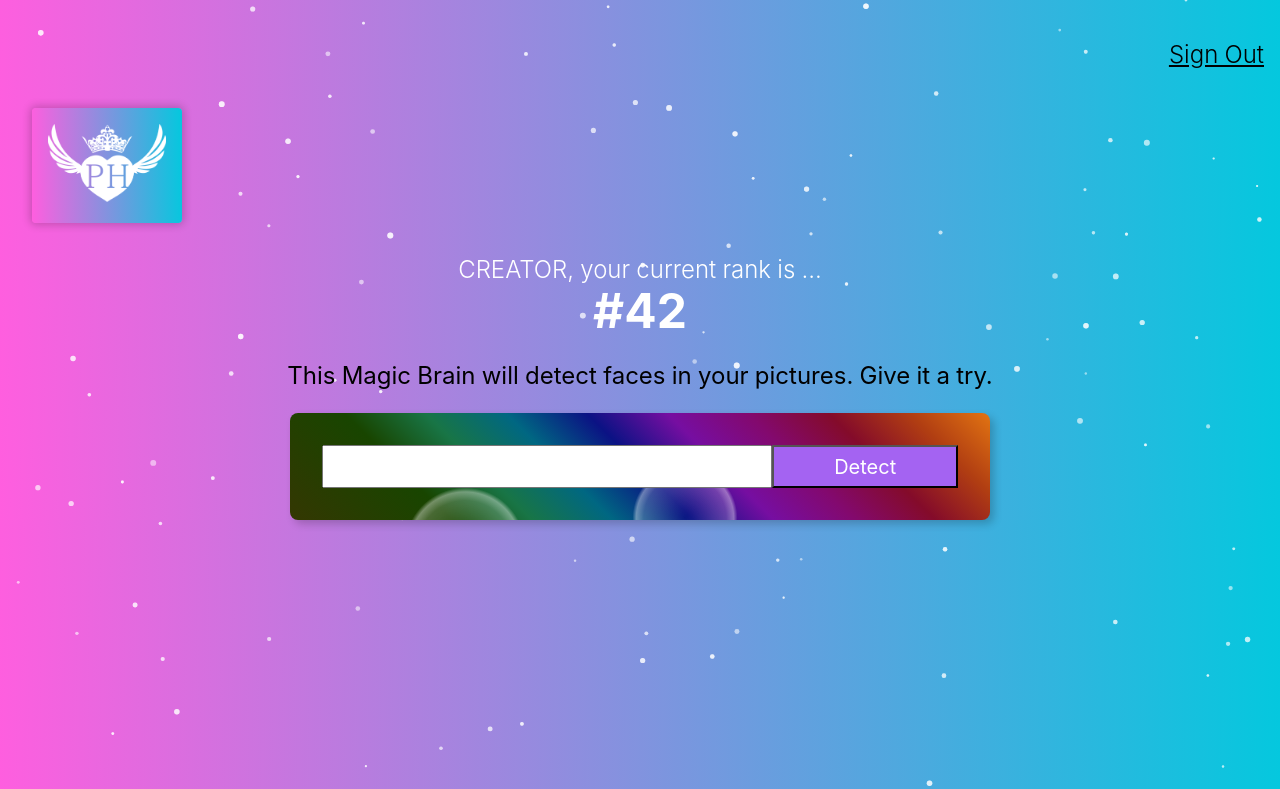
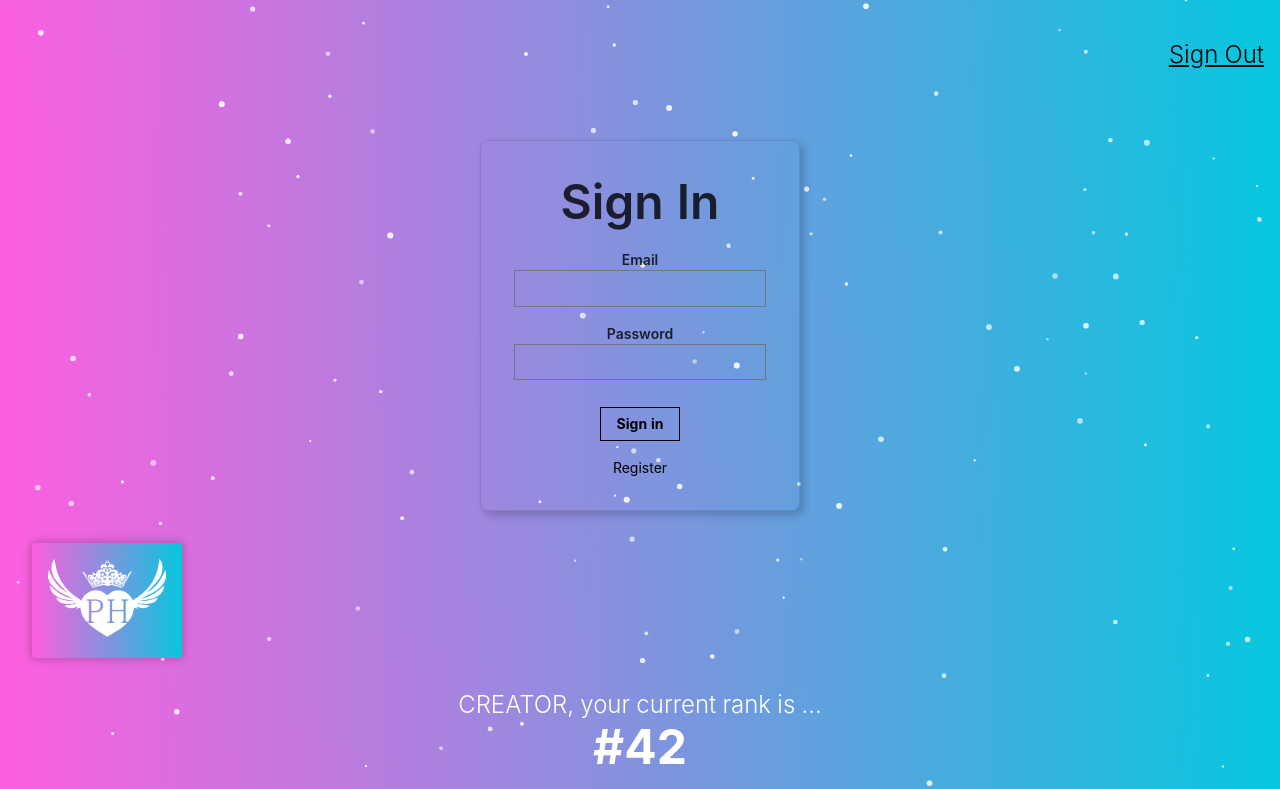
Before and after one commit to ProsperousHeart/FaceRecognitionApp-ZTM, a React (Create React App) app in the folder facerecognitionapp-ztm/: page / in a window 1280 px wide. Shown: the top 789 px of the page. Built offline with nearby package versions, Linux system fonts and the light colour scheme.

Commit message:
creation of SignIn component & integration into App

```diff
--- a/facerecognitionapp-ztm/src/App.js
+++ b/facerecognitionapp-ztm/src/App.js
@@ -7,6 +7,7 @@
 import Rank from './components/Rank/Rank';
 import ImageLinkForm from './components/ImageLinkForm/ImageLinkForm';
 import FaceRecognition from './components/FaceRecognition/FaceRecognition';
+import SignIn from './components/SignIn/SignIn';
 
 //const app = new Clarifai.App({
 //  apiKey: '54c74347450044b2be92c6550f227a70'
@@ -128,13 +129,13 @@
         <FunBG id="tsparticles" />
         {/*<Particles options={particlesOptions}/>*/}
         <Navigation />
+        <SignIn />
         <Logo />
         <Rank />
         <ImageLinkForm
           onInputChange={this.onInputChange}
           onBtnSubmit={this.onBtnSubmit}
         />
-        {/*<FaceRecognition imgURL={imgURL} />*/}
         <FaceRecognition
           boxes={this.state.boxes}
           imgURL={this.state.imgURL}
--- /dev/null
+++ b/facerecognitionapp-ztm/src/components/SignIn/SignIn.js
@@ -0,0 +1,35 @@
+import React from 'react';
+//import './SignIn.css';
+
+const SignIn = () => {
+
+    return (
+        <article className="br3 ba dark-gray b--black-10 mv4 w-100 w-50-m w-25-l mw6 shadow-5 center">
+            <main className="pa4 black-80">
+                <form className="measure">
+                    <fieldset id="sign_up" className="ba b--transparent ph0 mh0">
+                    <legend className="f1 fw6 ph0 mh0">Sign In</legend>
+                    <div className="mt3">
+                        <label className="db fw6 lh-copy f6" for="email-address">Email</label>
+                        <input className="pa2 input-reset ba bg-transparent hover-bg-black hover-white w-100" type="email" name="email-address"  id="email-address" />
+                    </div>
+                    <div className="mv3">
+                        <label className="db fw6 lh-copy f6" for="password">Password</label>
+                        <input className="b pa2 input-reset ba bg-transparent hover-bg-black hover-white w-100" type="password" name="password"  id="password" />
+                    </div>
+                    {/*<label className="pa0 ma0 lh-copy f6 pointer"><input type="checkbox" /> Remember me</label>*/}
+                    </fieldset>
+                    <div className="">
+                    <input className="b ph3 pv2 input-reset ba b--black bg-transparent grow pointer f6 dib" type="submit" value="Sign in" />
+                    </div>
+                    <div className="lh-copy mt3">
+                    <a href="#0" className="f6 link dim black db">Register</a>
+                    {/*<a href="#0" className="f6 link dim black db">Forgot your password?</a>*/}
+                    </div>
+                </form>
+            </main>
+        </article>
+    );
+}
+
+export default SignIn;
```
